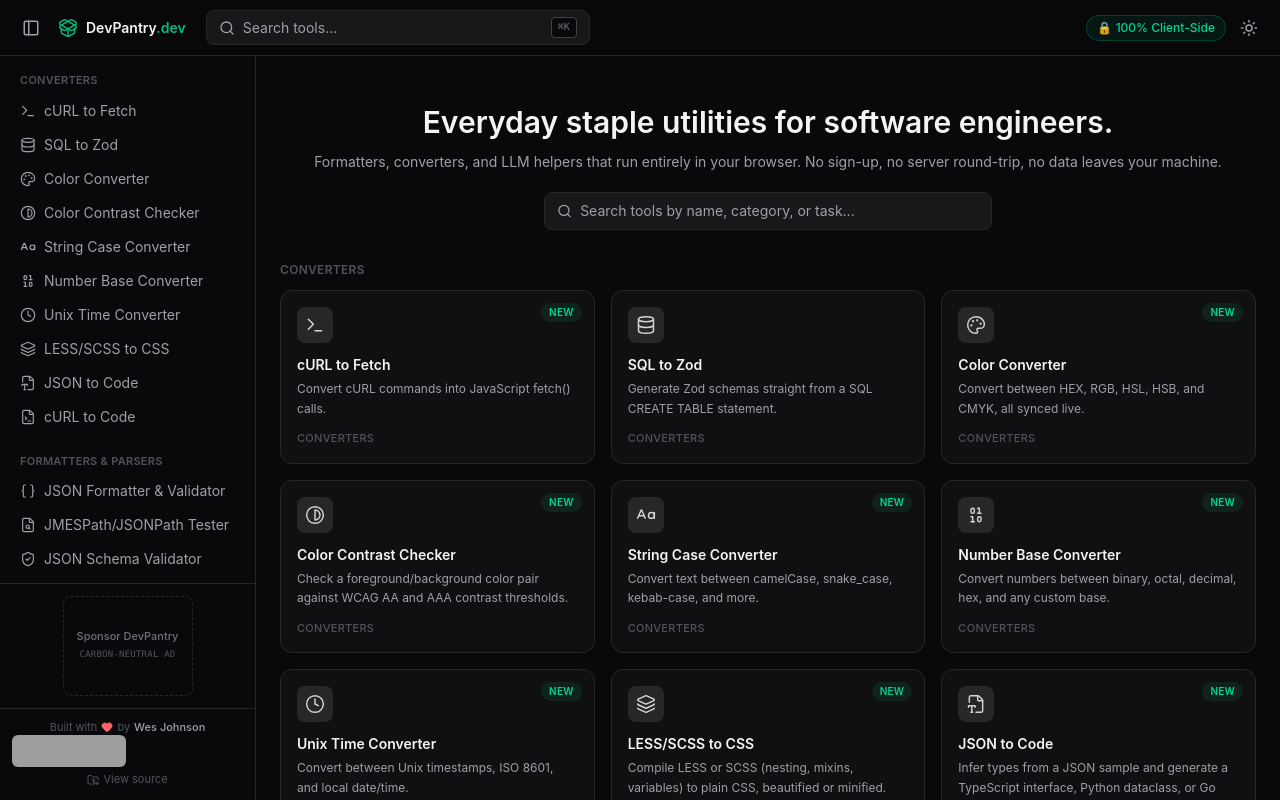
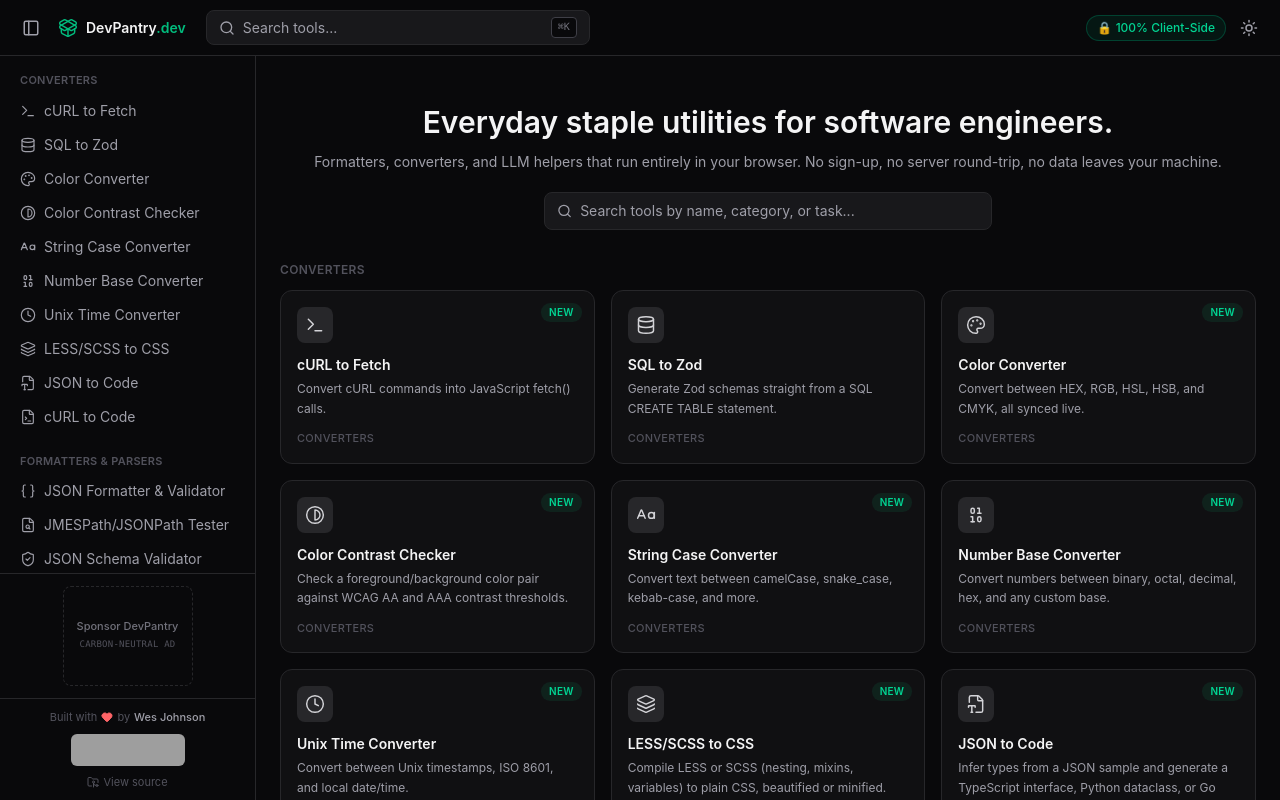
Before and after one commit to WesleyJohnson/devpantry.dev, a React (Vite) app: page / in a window 1280 px wide. Built offline with nearby package versions, Linux system fonts and the light colour scheme; grey boxes are pictures that could not be loaded.

Commit message:
Fix alignment on Github Sponsor iFrame

```diff
--- a/src/components/layout/Sidebar.tsx
+++ b/src/components/layout/Sidebar.tsx
@@ -64,7 +64,7 @@
         <div className="border-t border-zinc-200 p-3 dark:border-zinc-800">
           <DeveloperAdSlot variant="sidebar" className="mx-auto" />
         </div>
-        <div className="border-t border-zinc-200 px-3 py-2.5 text-center text-[11px] text-zinc-400 dark:border-zinc-800 dark:text-zinc-600">
+        <div className="flex flex-col items-center gap-2 border-t border-zinc-200 px-3 py-2.5 text-center text-[11px] text-zinc-400 dark:border-zinc-800 dark:text-zinc-600">
           <p className="flex items-center justify-center gap-1">
             Built with <Heart className="h-3 w-3 fill-current text-red-400" /> by{' '}
             <a
@@ -87,7 +87,7 @@
             href="https://github.com/WesleyJohnson/devpantry.dev"
             target="_blank"
             rel="noopener noreferrer"
-            className="mt-1 inline-flex items-center gap-1 hover:text-emerald-600 dark:hover:text-emerald-400"
+            className="inline-flex items-center gap-1 hover:text-emerald-600 dark:hover:text-emerald-400"
           >
             <FolderGit2 className="h-3 w-3" />
             View source
```
